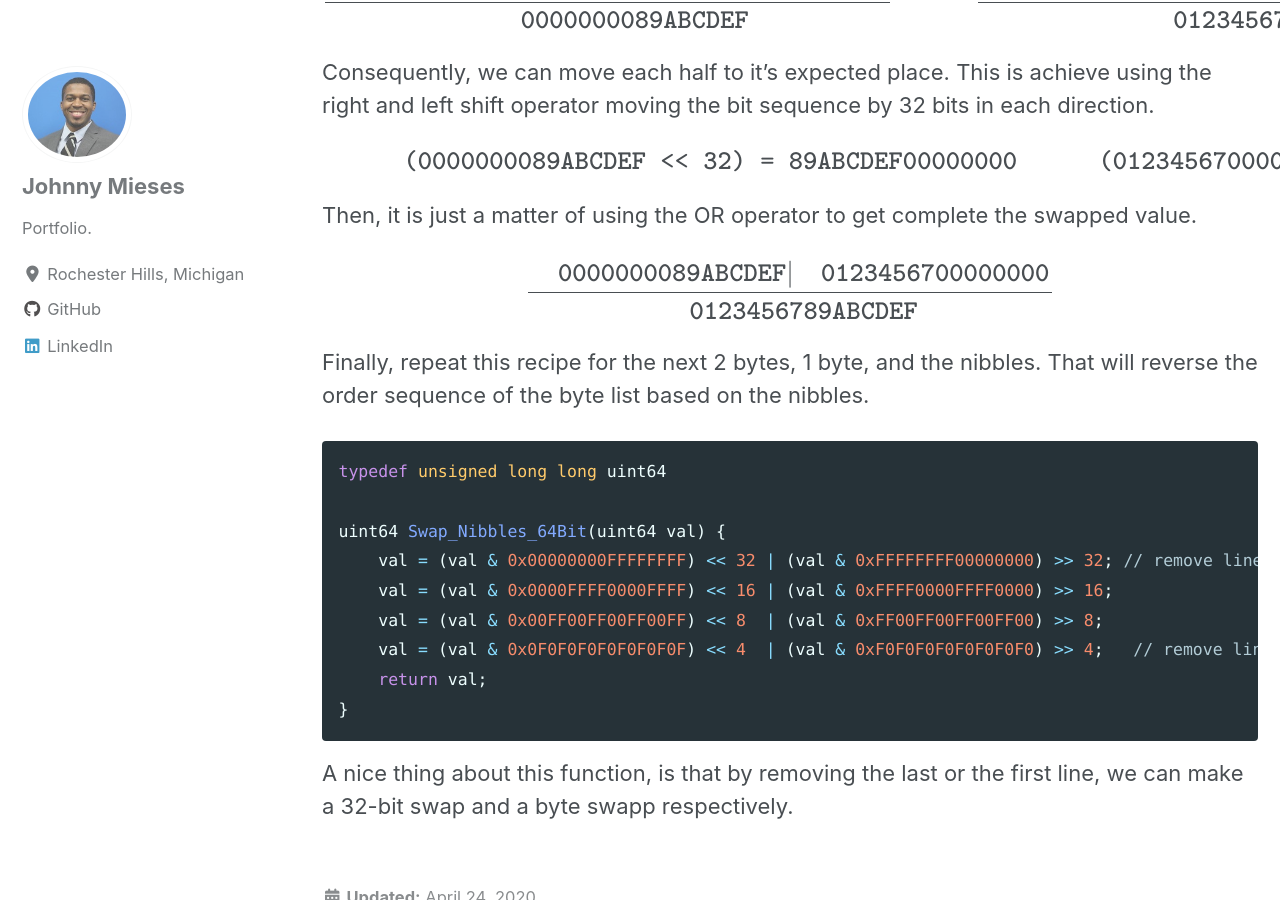
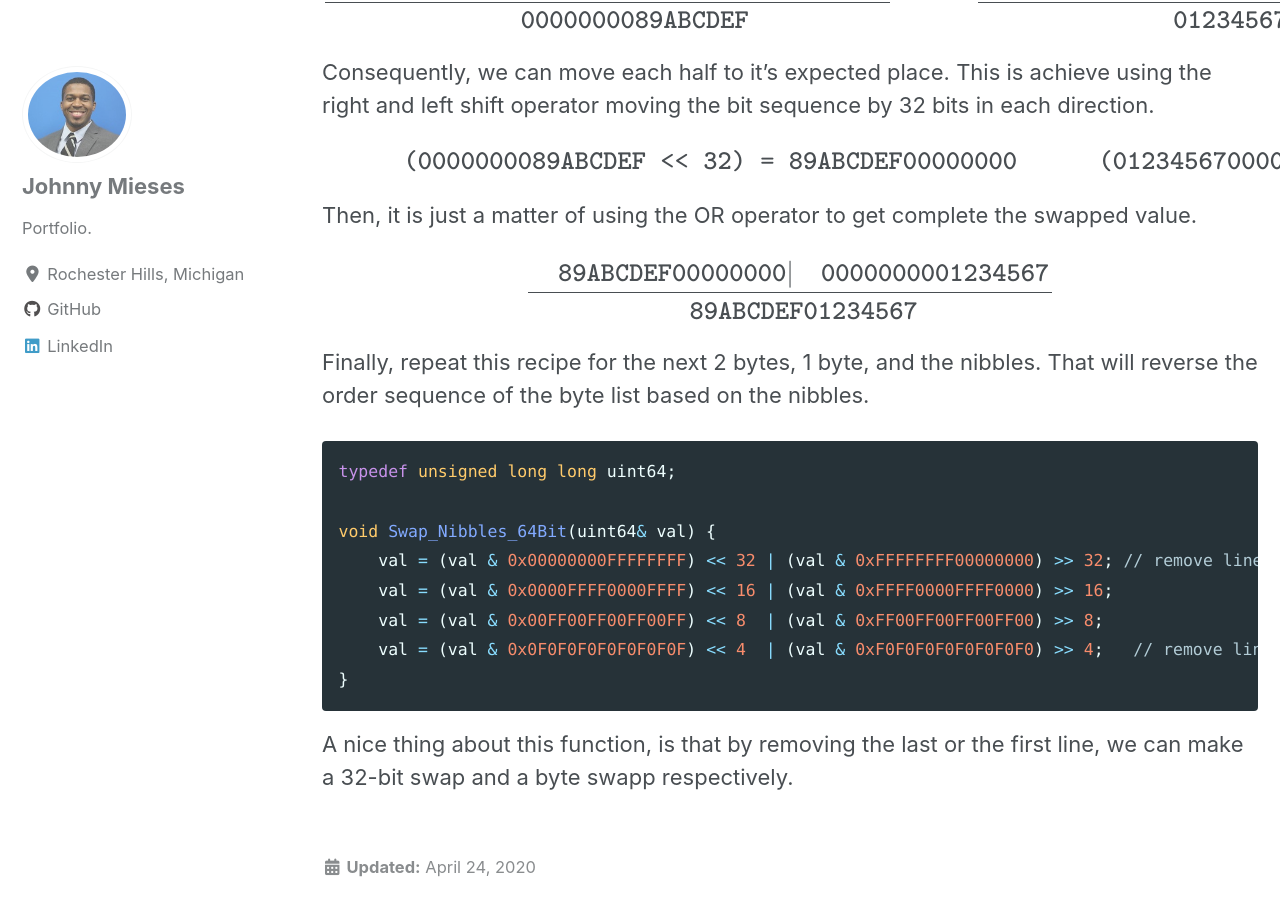
Before and after one commit to jmieses/jmportfolio.github.io, a Jekyll site: the page built from _posts/2020-04-24-Swapping-Nibbles-in-64-bitfield.md, in a window 1280 px wide and 900 px high, scrolled down 1094 px. Built offline with Jekyll 4.4.1, drawn with Linux system fonts in a browser that asks for light colours; cached includes are drawn as plain includes; nearby versions of some CDN libraries; formulas are drawn with MathJax 3.

Commit message:
fixed byte calculation error, change Swap_Nibbles_64Bit function to void, and input pass by reference

````diff
--- a/_posts/2020-04-24-Swapping-Nibbles-in-64-bitfield.md
+++ b/_posts/2020-04-24-Swapping-Nibbles-in-64-bitfield.md
@@ -31,19 +31,18 @@
 
 Then, it is just a matter of using the OR operator to get complete the swapped value.
 
-$$\frac{\quad \texttt{0000000089ABCDEF} \\ | \quad \texttt{0123456700000000}}{\quad \texttt{0123456789ABCDEF}} $$
+$$\frac{\quad \texttt{89ABCDEF00000000} \\ | \quad \texttt{0000000001234567}}{\quad \texttt{89ABCDEF01234567}} $$
 
 Finally, repeat this recipe for the next 2 bytes, 1 byte, and the nibbles. That will reverse the order sequence of the byte list based on the nibbles.
 
 ```c
-typedef unsigned long long uint64
+typedef unsigned long long uint64;
 
-uint64 Swap_Nibbles_64Bit(uint64 val) {
+void Swap_Nibbles_64Bit(uint64& val) {
     val = (val & 0x00000000FFFFFFFF) << 32 | (val & 0xFFFFFFFF00000000) >> 32; // remove line for 32-bit swap
     val = (val & 0x0000FFFF0000FFFF) << 16 | (val & 0xFFFF0000FFFF0000) >> 16;
     val = (val & 0x00FF00FF00FF00FF) << 8  | (val & 0xFF00FF00FF00FF00) >> 8;
     val = (val & 0x0F0F0F0F0F0F0F0F) << 4  | (val & 0xF0F0F0F0F0F0F0F0) >> 4;	// remove line for byte swap
-    return val;
 }
 ```
 
````
